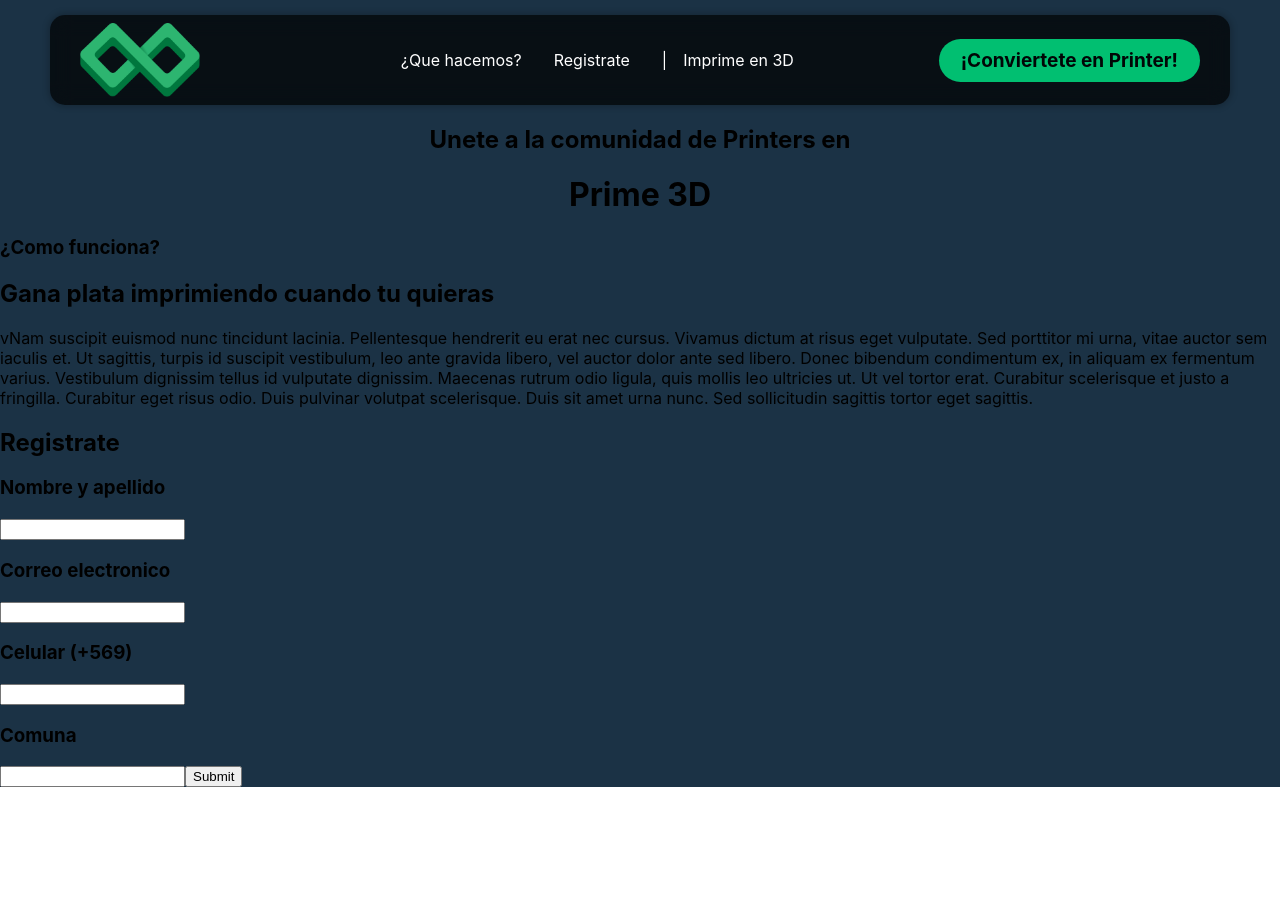
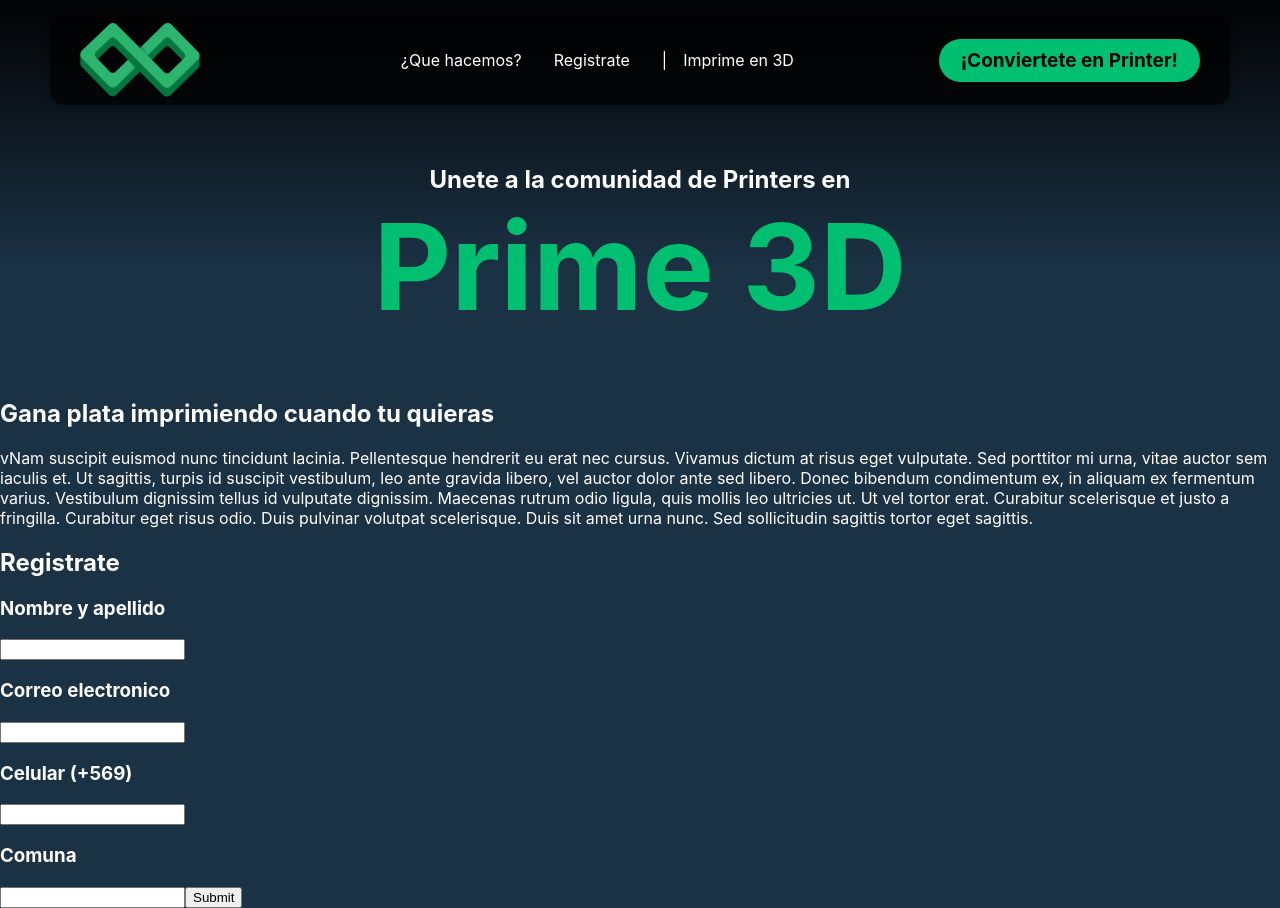
Before and after one commit to agustindiazad/REPOSITORIO-PROYECTO-SEMESTRAL, a React (Create React App) app in the folder frontend2/: page / in a window 1280 px wide. Before the commit the page ends 800 px from the top, so only its background shows below. Built offline with nearby package versions, Linux system fonts and the light colour scheme.

Commit message:
title update

```diff
--- a/frontend2/src/pages/home/Home.js
+++ b/frontend2/src/pages/home/Home.js
@@ -15,12 +15,11 @@
                 <Sidebar isOpen={isOpen} toggle={toggle} />
                 <Navbar toggle={toggle} />
                 <div className="landing">
-                    <h2>Unete a la comunidad de Printers en</h2>
-                    <h1>Prime 3D</h1>
+                    <h2 className='subtitle'>Unete a la comunidad de Printers en</h2>
+                    <h1 className='title'>Prime 3D</h1>
                 </div>
 
-                <div className="what">
-                    <h3>¿Como funciona?</h3>
+                <div className="how">
                     <h2>Gana plata imprimiendo cuando tu quieras</h2>
                     <p>vNam suscipit euismod nunc tincidunt lacinia. Pellentesque hendrerit eu erat nec cursus. Vivamus dictum at risus eget vulputate. Sed porttitor mi urna, vitae auctor sem iaculis et. Ut sagittis, turpis id suscipit vestibulum, leo ante gravida libero, vel auctor dolor ante sed libero. Donec bibendum condimentum ex, in aliquam ex fermentum varius. Vestibulum dignissim tellus id vulputate dignissim. Maecenas rutrum odio ligula, quis mollis leo ultricies ut. Ut vel tortor erat. Curabitur scelerisque et justo a fringilla. Curabitur eget risus odio. Duis pulvinar volutpat scelerisque. Duis sit amet urna nunc. Sed sollicitudin sagittis tortor eget sagittis.</p>
                 </div>
--- a/frontend2/src/pages/home/style.css
+++ b/frontend2/src/pages/home/style.css
@@ -1,8 +1,22 @@
 .App {
     background-color: #1b3245;
+    background: linear-gradient(rgb(2, 3, 4) 0%, rgb(27, 50, 69) 30%);
     padding-top: 15px;
+    /* change the color to white */
+    color: white;
 }
 
 .landing {
+    margin: 60px 10px;
     text-align: center;
 }
+
+.title {
+    margin: 0;
+    font-size: 120px;
+    color: #01bf71
+}
+
+.subtitle {
+    margin: 0;
+}
```
